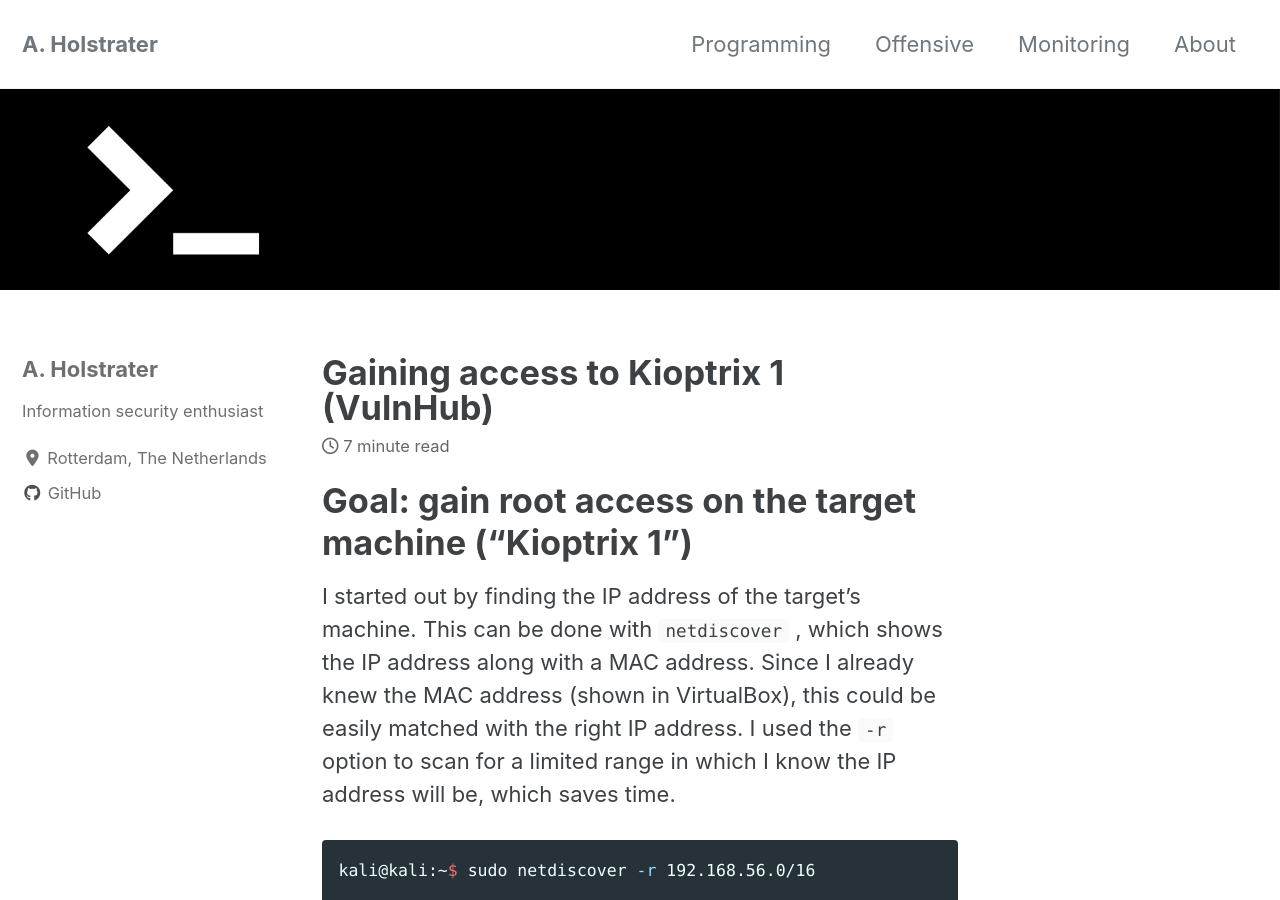
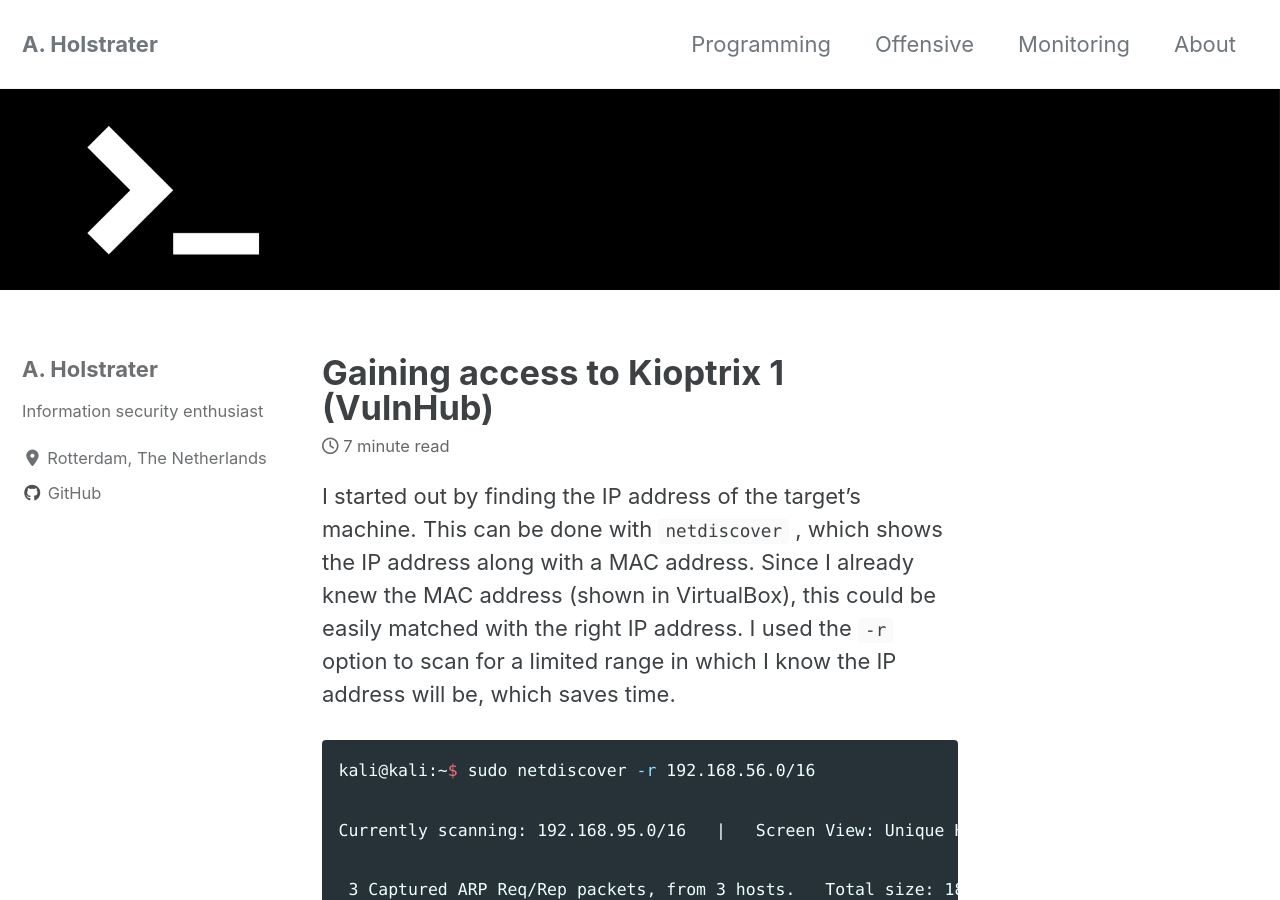
Before and after one commit to holstrater/holstrater.github.io, a Jekyll site: the page built from _posts/2020-04-27-kioptrix1.md, in a window 1280 px wide and 900 px high. Built offline with Jekyll 4.4.1, drawn with Linux system fonts in a browser that asks for light colours; cached includes are drawn as plain includes; nearby versions of some CDN libraries.

Commit message:
first post attempt

````diff
--- a/_posts/2020-04-27-kioptrix1.md
+++ b/_posts/2020-04-27-kioptrix1.md
@@ -6,8 +6,6 @@ header:
   image: "/images/banner2.png"
   excerpt: "Offensive security, VulnHub, Gaining access"
 ---
-
-# Goal: gain root access on the target machine ("Kioptrix 1")
 
 I started out by finding the IP address of the target's machine. This can be done with ```netdiscover``` , which shows the IP address along with a MAC address. Since I already knew the MAC address (shown in VirtualBox), this could be easily matched with the right IP address. I used the `-r` option to scan for a limited range in which I know the IP address will be, which saves time.
 
````
